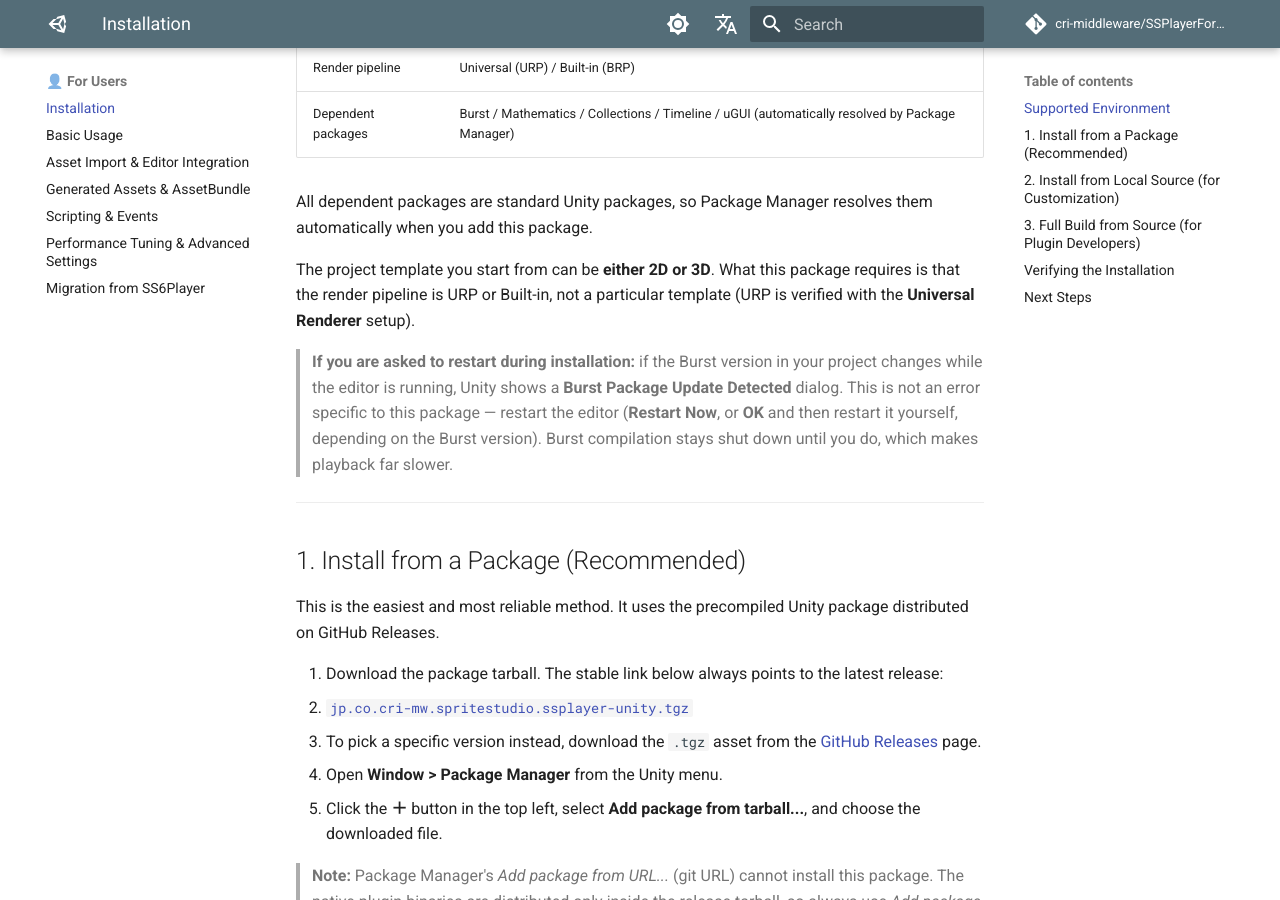
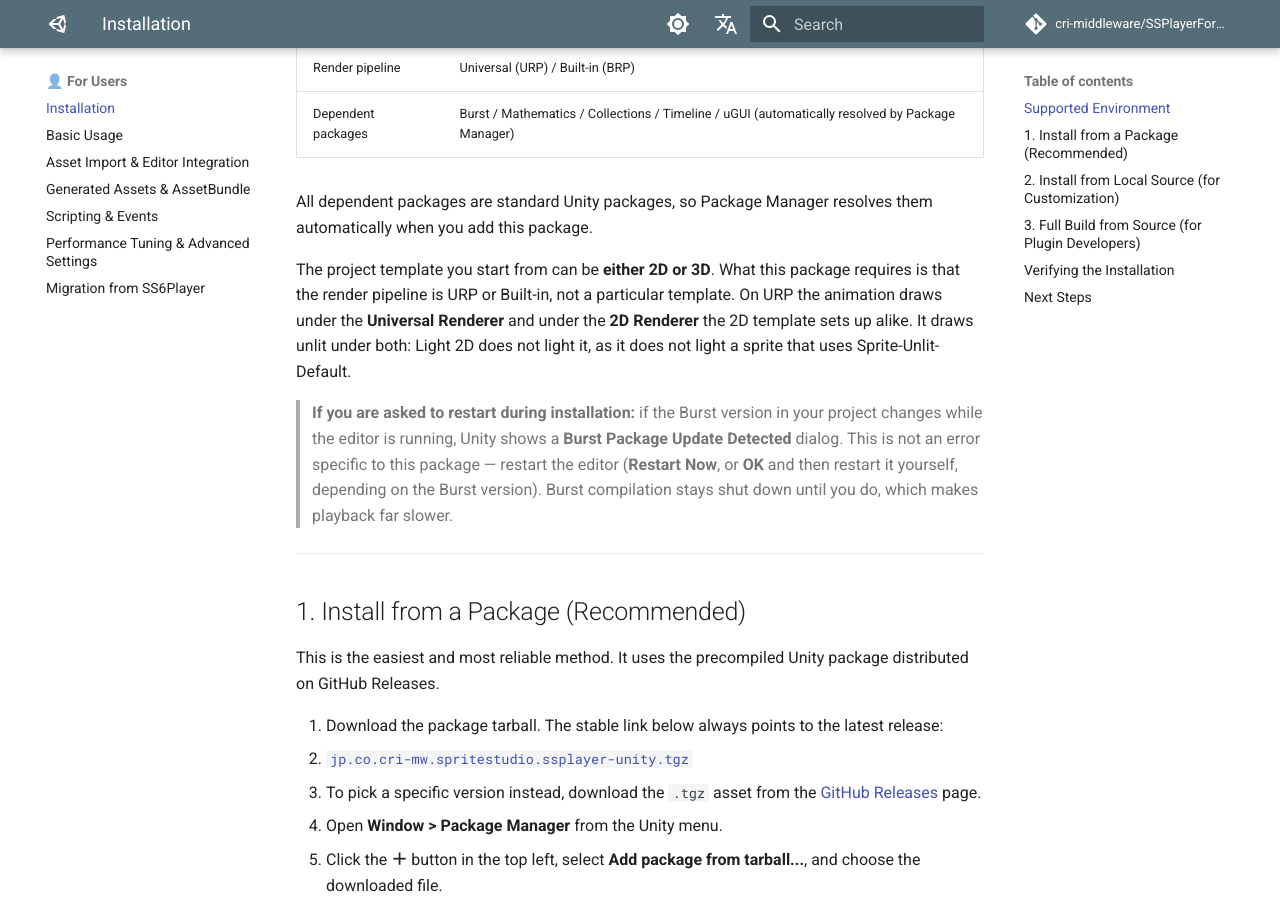
Before and after one commit to cri-middleware/SSPlayerForUnity, an MkDocs documentation site: the page built from docs/en/setup/install.md, in a window 1280 px wide and 900 px high, scrolled down 457 px. Built offline with MkDocs 1.6.1 and Material for MkDocs 9.7.7, drawn with Linux system fonts in a browser that asks for light colours; comment, search, counter and statistics services are not loaded.

Commit message:
fix: draw under the URP 2D Renderer
The URP colour passes of SpriteStudio/Default, SpriteStudio/MaskWrite and
every AddOn shader were tagged LightMode=UniversalForward. The 2D
Renderer, which Unity 6's 2D template sets up, draws only Universal2D and
SRPDefaultUnlit, so a player under it drew nothing, though its Picking
pass still let it be selected in the Scene view.

The passes are now SRPDefaultUnlit, as URP's own Sprite-Unlit-Default
is. The Universal Renderer draws that tag too. They stay unlit: Light 2D
does not light them.

install.md (en / ja) said URP was verified with the Universal Renderer;
it now says both renderers draw the animation, and unlit.

```diff
--- a/docs/en/setup/install.md
+++ b/docs/en/setup/install.md
@@ -14,7 +14,7 @@ This page explains how to add SpriteStudio Player for Unity to your project. Cho
 
 All dependent packages are standard Unity packages, so Package Manager resolves them automatically when you add this package.
 
-The project template you start from can be **either 2D or 3D**. What this package requires is that the render pipeline is URP or Built-in, not a particular template (URP is verified with the **Universal Renderer** setup).
+The project template you start from can be **either 2D or 3D**. What this package requires is that the render pipeline is URP or Built-in, not a particular template. On URP the animation draws under the **Universal Renderer** and under the **2D Renderer** the 2D template sets up alike. It draws unlit under both: Light 2D does not light it, as it does not light a sprite that uses Sprite-Unlit-Default.
 
 > **If you are asked to restart during installation:** if the Burst version in your project changes while the editor is running, Unity shows a **Burst Package Update Detected** dialog. This is not an error specific to this package — restart the editor (**Restart Now**, or **OK** and then restart it yourself, depending on the Burst version). Burst compilation stays shut down until you do, which makes playback far slower.
 
```
Also changed, not shown: docs/ja/setup/install.md (+1 -1 lines), 16 other files.
